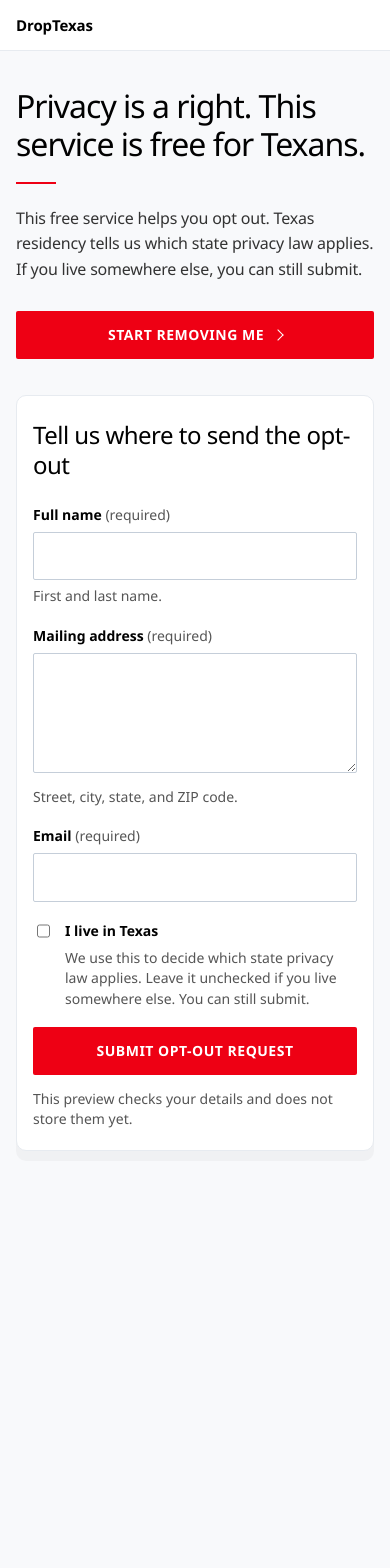
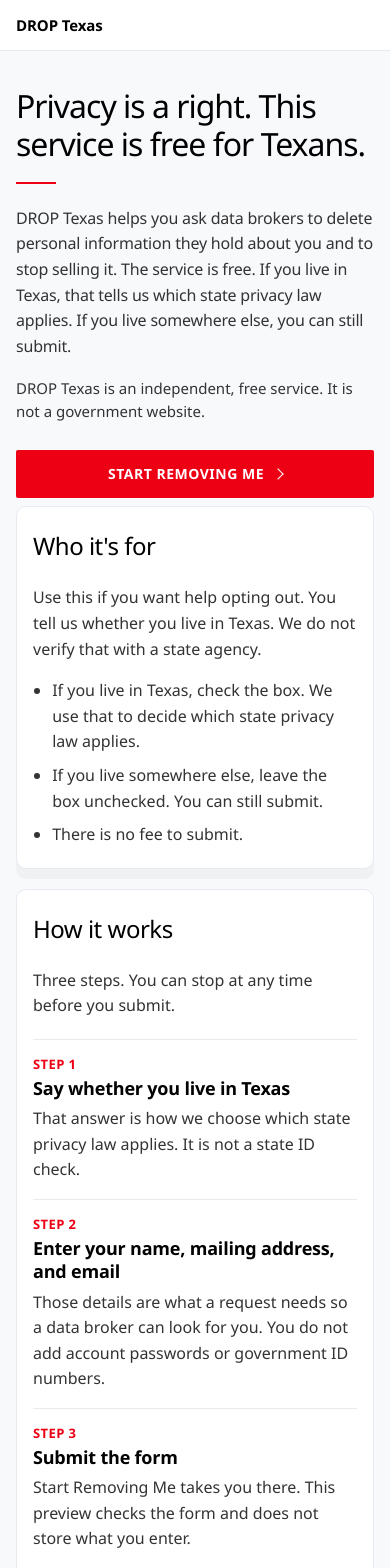
Before and after one commit to TAYLORBEN89/privacy-optout-landing, a React (Vite) app: page / in a window 390 px wide. Shown: the top 1568 px of the page. Before the commit the page ends 1199 px from the top, so only its background shows below. Built offline with nearby package versions, Linux system fonts and the light colour scheme.

Commit message:
Rewrite the landing page as DROP Texas.
Follow a plain-language opt-out structure, name the site DROP Texas, and state that it is independent of Texas and California.

Co-authored-by: ThinAirGit <ThinAirGit@users.noreply.github.com>

```diff
--- a/index.html
+++ b/index.html
@@ -3,10 +3,24 @@
   <head>
     <meta charset="UTF-8" />
     <meta name="viewport" content="width=device-width, initial-scale=1" />
-    <title>Privacy is a right — free opt-out for Texans</title>
+    <title>DROP Texas — Privacy is a right. Free for Texans.</title>
     <meta
       name="description"
-      content="DropTexas's free privacy opt-out service for Texans."
+      content="DROP Texas is an independent, free opt-out service. It helps Texans ask data brokers to delete and stop selling personal information. People who live elsewhere can still submit."
+    />
+    <link rel="canonical" href="https://droptexas.com" />
+    <meta property="og:title" content="DROP Texas" />
+    <meta
+      property="og:description"
+      content="DROP Texas is an independent, free opt-out service. Privacy is a right, and the service is free for Texans."
+    />
+    <meta property="og:url" content="https://droptexas.com" />
+    <meta property="og:type" content="website" />
+    <meta name="twitter:card" content="summary" />
+    <meta name="twitter:title" content="DROP Texas" />
+    <meta
+      name="twitter:description"
+      content="DROP Texas is an independent, free opt-out service. Privacy is a right, and the service is free for Texans."
     />
   </head>
   <body>
--- a/src/App.tsx
+++ b/src/App.tsx
@@ -1,30 +1,162 @@
 import { SignupForm } from "./SignupForm";
+
+const INDEPENDENCE_NOTE =
+  "DROP Texas is an independent, free service. It is not affiliated with or endorsed by the State of Texas, the State of California, or the California Privacy Protection Agency.";
 
 export function App() {
   return (
     <>
       <header className="topbar">
         <div className="topbar-inner">
-          <p className="brand">DropTexas</p>
+          <p className="brand">DROP Texas</p>
         </div>
       </header>
       <main>
-        <section className="hero">
+        <section className="hero" aria-labelledby="page-title">
           <div className="hero-inner">
-            <h1>Privacy is a right. This service is free for Texans.</h1>
+            <h1 id="page-title">Privacy is a right. This service is free for Texans.</h1>
             <p className="lede">
-              This free service helps you opt out. Texas residency tells us which state privacy law
-              applies. If you live somewhere else, you can still submit.
+              DROP Texas helps you ask data brokers to delete personal information they hold about
+              you and to stop selling it. The service is free. If you live in Texas, that tells us
+              which state privacy law applies. If you live somewhere else, you can still submit.
+            </p>
+            <p className="note">
+              DROP Texas is an independent, free service. It is not a government website.
             </p>
             <a className="cta" href="#opt-out">
               Start Removing Me
             </a>
           </div>
         </section>
-        <div className="form-section">
+
+        <section className="block" aria-labelledby="who-heading">
+          <div className="panel">
+            <h2 id="who-heading">Who it's for</h2>
+            <p>
+              Use this if you want help opting out. You tell us whether you live in Texas. We do
+              not verify that with a state agency.
+            </p>
+            <ul>
+              <li>If you live in Texas, check the box. We use that to decide which state privacy law applies.</li>
+              <li>If you live somewhere else, leave the box unchecked. You can still submit.</li>
+              <li>There is no fee to submit.</li>
+            </ul>
+          </div>
+        </section>
+
+        <section className="block" aria-labelledby="how-heading">
+          <div className="panel">
+            <h2 id="how-heading">How it works</h2>
+            <p>Three steps. You can stop at any time before you submit.</p>
+            <ol className="steps">
+              <li>
+                <h3>
+                  <span className="step-label">Step 1</span>
+                  Say whether you live in Texas
+                </h3>
+                <p>That answer is how we choose which state privacy law applies. It is not a state ID check.</p>
+              </li>
+              <li>
+                <h3>
+                  <span className="step-label">Step 2</span>
+                  Enter your name, mailing address, and email
+                </h3>
+                <p>Those details are what a request needs so a data broker can look for you. You do not add account passwords or government ID numbers.</p>
+              </li>
+              <li>
+                <h3>
+                  <span className="step-label">Step 3</span>
+                  Submit the form
+                </h3>
+                <p>
+                  Start Removing Me takes you there. This preview checks the form and does not store
+                  what you enter.
+                </p>
+              </li>
+            </ol>
+            <a className="cta" href="#opt-out">
+              Start Removing Me
+            </a>
+          </div>
+        </section>
+
+        <section className="block" aria-labelledby="info-heading">
+          <div className="panel">
+            <h2 id="info-heading">What happens to your information</h2>
+            <p>The form asks only for your name, mailing address, email, and whether you live in Texas.</p>
+            <ul>
+              <li>Those details are meant to prepare an opt-out and to choose which state privacy law applies.</li>
+              <li>This preview does not save them. Nothing on this page is sent to a data broker.</li>
+              <li>We do not sell the information you type here.</li>
+            </ul>
+            <p>
+              Later, if requests are saved and sent, each data broker decides what it can delete.
+              Some may not have a record for you. Some may be allowed to keep information. This
+              service cannot promise a particular result.
+            </p>
+          </div>
+        </section>
+
+        <section className="form-section" aria-labelledby="form-heading">
+          <p className="note">{INDEPENDENCE_NOTE}</p>
           <SignupForm />
+        </section>
+
+        <section className="block" aria-labelledby="faq-heading">
+          <div className="panel">
+            <h2 id="faq-heading">Questions</h2>
+            <div className="faq">
+              <details>
+                <summary>Is DROP Texas a government site?</summary>
+                <p>{INDEPENDENCE_NOTE}</p>
+              </details>
+              <details>
+                <summary>Who can submit?</summary>
+                <p>
+                  Anyone can submit. If you live in Texas, say so. That answer is how we plan to
+                  choose a state privacy law. If you live somewhere else, leave the box unchecked
+                  and submit anyway.
+                </p>
+              </details>
+              <details>
+                <summary>Why do you ask if I live in Texas?</summary>
+                <p>
+                  Privacy laws are different from state to state. Your answer is for that choice.
+                  The State of Texas does not review this form.
+                </p>
+              </details>
+              <details>
+                <summary>What do you do with my name, address, and email?</summary>
+                <p>
+                  They are the details a request would use. This preview checks them and does not
+                  store them. It does not send them to a data broker.
+                </p>
+              </details>
+              <details>
+                <summary>Does submitting delete my information today?</summary>
+                <p>
+                  No. Submitting here only checks the form. It does not contact data brokers, and
+                  it does not save your details. Even after this service starts sending requests,
+                  a broker may not delete everything it holds.
+                </p>
+              </details>
+              <details>
+                <summary>Is this free?</summary>
+                <p>Yes. DROP Texas does not charge you to submit.</p>
+              </details>
+            </div>
+          </div>
+        </section>
+      </main>
+      <footer className="site-footer">
+        <div className="footer-inner">
+          <p className="brand">DROP Texas</p>
+          <p className="independence">{INDEPENDENCE_NOTE}</p>
+          <a className="cta" href="#opt-out">
+            Start Removing Me
+          </a>
         </div>
-      </main>
+      </footer>
     </>
   );
 }
--- a/src/SignupForm.tsx
+++ b/src/SignupForm.tsx
@@ -84,7 +84,7 @@ export function SignupForm() {
       onFocus={markStarted}
       onSubmit={onSubmit}
     >
-      <h2>Tell us where to send the opt-out</h2>
+      <h2 id="form-heading">Send your request</h2>
       {success ? (
         <p className="status" role="status" tabIndex={-1} ref={statusRef}>
           Thanks. Your details passed the check. Saving requests is not turned on yet, so
--- a/src/styles.css
+++ b/src/styles.css
@@ -37,7 +37,9 @@ body {
 
 .topbar-inner,
 .hero-inner,
-.form-section {
+.block,
+.form-section,
+.footer-inner {
   width: min(720px, calc(100% - 48px));
   margin-inline: auto;
 }
@@ -136,10 +138,15 @@ button[type="submit"]:disabled {
 }
 
 .form-section {
-  padding: 28px 0 80px;
+  padding: 8px 0 28px;
 }
 
-.form-card {
+.block {
+  margin-bottom: 20px;
+}
+
+.form-card,
+.panel {
   margin: 0;
   padding: 36px 32px 28px;
   background: var(--card);
@@ -147,6 +154,109 @@ button[type="submit"]:disabled {
   border-radius: 10px;
   box-shadow: 0 10px 0 rgba(0, 0, 0, 0.03);
   scroll-margin-top: 80px;
+}
+
+.panel p,
+.hero p,
+.site-footer p {
+  color: var(--muted);
+}
+
+.panel ul,
+.panel ol {
+  margin: 16px 0 0;
+  padding-left: 1.2rem;
+  color: var(--muted);
+}
+
+.panel li + li {
+  margin-top: 8px;
+}
+
+.note,
+.independence {
+  margin: 18px 0 0;
+  color: var(--muted);
+  font-size: 15px;
+  line-height: 1.5;
+}
+
+.form-section .note {
+  margin: 0 0 16px;
+}
+
+.panel .steps {
+  list-style: none;
+  margin: 20px 0 0;
+  padding: 0;
+}
+
+.steps li {
+  margin: 0;
+  padding: 16px 0;
+  border-top: 1px solid var(--line);
+}
+
+.steps li + li {
+  margin-top: 0;
+}
+
+.steps h3 {
+  margin: 0 0 6px;
+  color: var(--ink);
+  font-size: 18px;
+  font-weight: 600;
+  letter-spacing: -0.2px;
+  line-height: 1.3;
+}
+
+.steps p {
+  margin: 0;
+}
+
+.step-label {
+  display: block;
+  margin-bottom: 4px;
+  color: var(--red);
+  font-size: 13px;
+  font-weight: 600;
+  letter-spacing: 0.4px;
+  text-transform: uppercase;
+}
+
+.faq details {
+  border-top: 1px solid var(--line);
+}
+
+.faq details:last-child {
+  border-bottom: 1px solid var(--line);
+}
+
+.faq summary {
+  padding: 14px 0;
+  color: var(--ink);
+  font-weight: 600;
+  cursor: pointer;
+}
+
+.faq details p {
+  margin: 0 0 14px;
+}
+
+.site-footer {
+  margin-top: 12px;
+  padding: 28px 0 48px;
+  background: #fff;
+  border-top: 1px solid var(--line);
+}
+
+.site-footer .brand {
+  margin-bottom: 8px;
+  color: var(--ink);
+}
+
+.site-footer .cta {
+  margin-top: 20px;
 }
 
 h2 {
@@ -261,7 +371,9 @@ textarea {
 @media (max-width: 480px) {
   .topbar-inner,
   .hero-inner,
-  .form-section {
+  .block,
+  .form-section,
+  .footer-inner {
     width: min(720px, calc(100% - 32px));
   }
 
@@ -286,7 +398,8 @@ textarea {
     padding-bottom: 48px;
   }
 
-  .form-card {
+  .form-card,
+  .panel {
     padding: 24px 16px 20px;
   }
 
```
Also changed, not shown: 2 other files (tests, documents, lock files or other folders).
